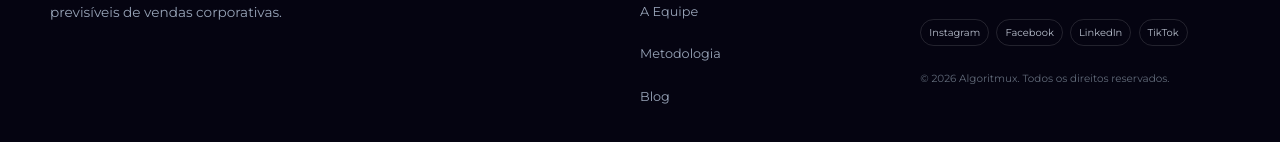
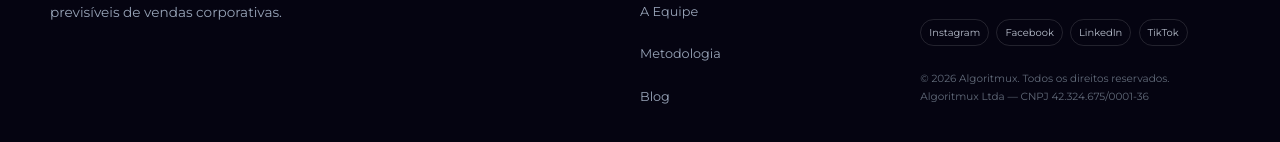
Before and after one commit to Algoritmux/algoritmux-growth-ecommerce, a React (Vite) app in the folder frontend/: page / in a window 1280 px wide. Shown: the part 10425-10567 px from the top of the page. Built offline with nearby package versions, Linux system fonts and the light colour scheme.

Commit message:
Ajusta rodape do site

```diff
--- a/frontend/src/components/layout/Footer.tsx
+++ b/frontend/src/components/layout/Footer.tsx
@@ -31,7 +31,7 @@ export function Footer() {
               </ExternalLink>
             ))}
           </div>
-          <small>© 2026 Algoritmux. Todos os direitos reservados.</small>
+          <small>© 2026 Algoritmux. Todos os direitos reservados. Algoritmux Ltda — CNPJ 42.324.675/0001-36 </small>
         </div>
       </div>
     </footer>
```
